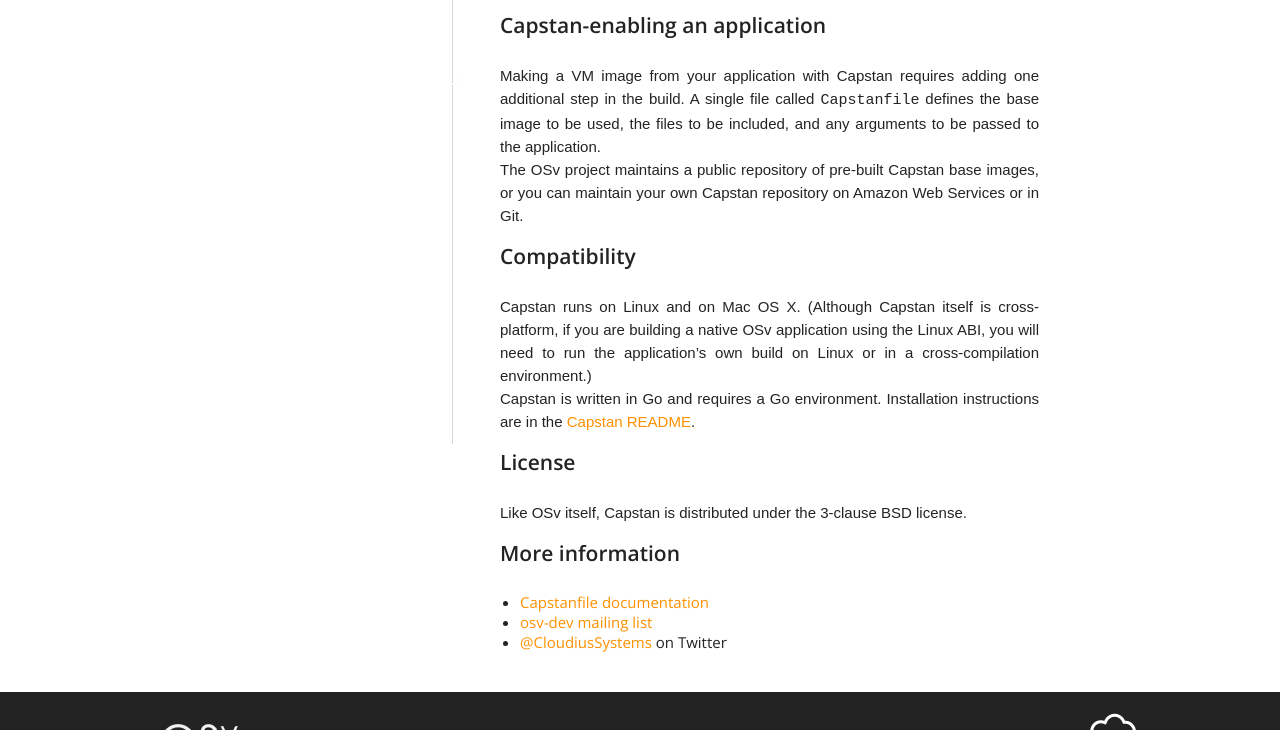
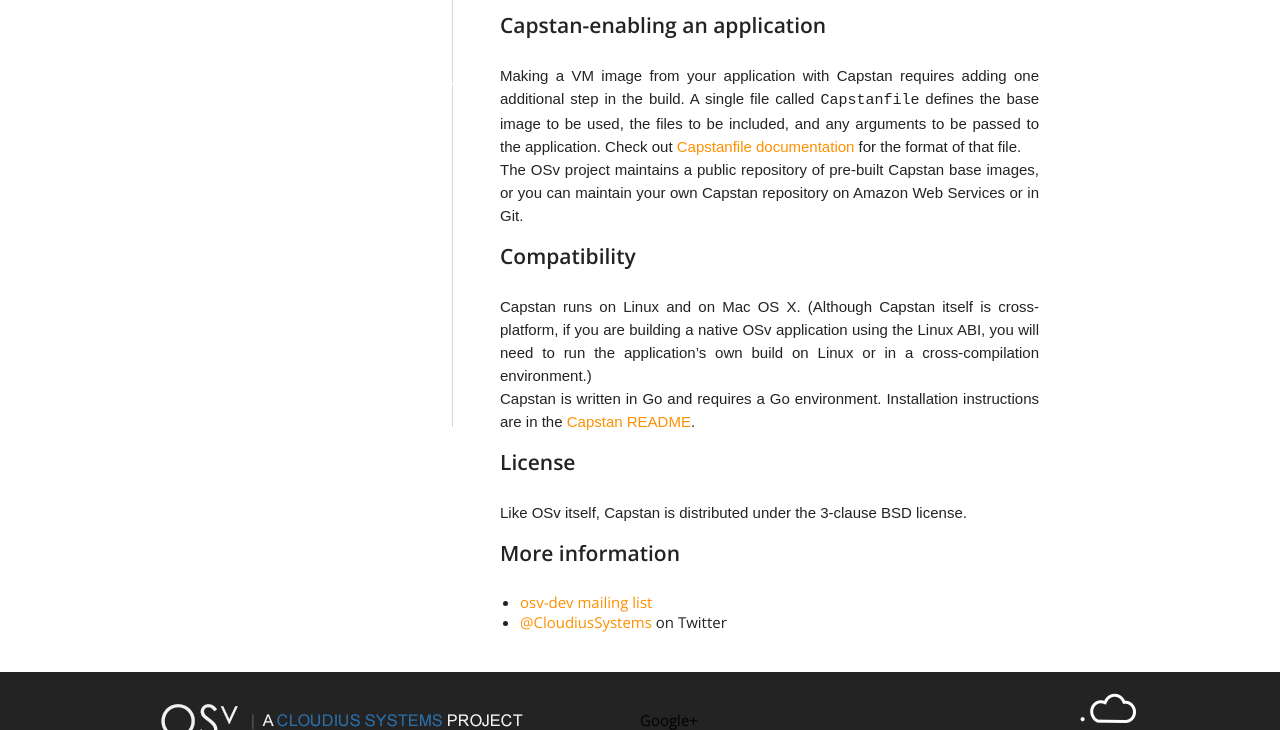
Before and after one commit to osv-io/osv-io.github.io, a Jekyll site: the page built from _posts/started/2014-03-21-capstan.md, in a window 1280 px wide and 900 px high, scrolled down 657 px, cut to the strip 170-900 px from the top of the window. Built offline with Jekyll 4.4.1, drawn with Linux system fonts in a browser that asks for light colours.

Commit message:
capstan: Embed the link to Capstanfile documentation in appropriate section

```diff
--- a/_posts/started/2014-03-21-capstan.md
+++ b/_posts/started/2014-03-21-capstan.md
@@ -26,7 +26,7 @@ id="asciicast-8608" async data-speed="2" data-autoplay="1"></script>
 
 ## Capstan-enabling an application
 
-Making a VM image from your application with Capstan requires adding one additional step in the build.  A single file called `Capstanfile` defines the base image to be used, the files to be included, and any arguments to be passed to the application.
+Making a VM image from your application with Capstan requires adding one additional step in the build. A single file called `Capstanfile` defines the base image to be used, the files to be included, and any arguments to be passed to the application. Check out [Capstanfile documentation](https://github.com/cloudius-systems/capstan/blob/master/Documentation/Capstanfile.md) for the format of that file.
 
 The OSv project maintains a public repository of pre-built Capstan base images, or you can maintain your own Capstan repository on Amazon Web Services or in Git.
 
```
Also changed, not shown: other parts of _posts/started/2014-03-21-capstan.md (+0 -1 lines).
